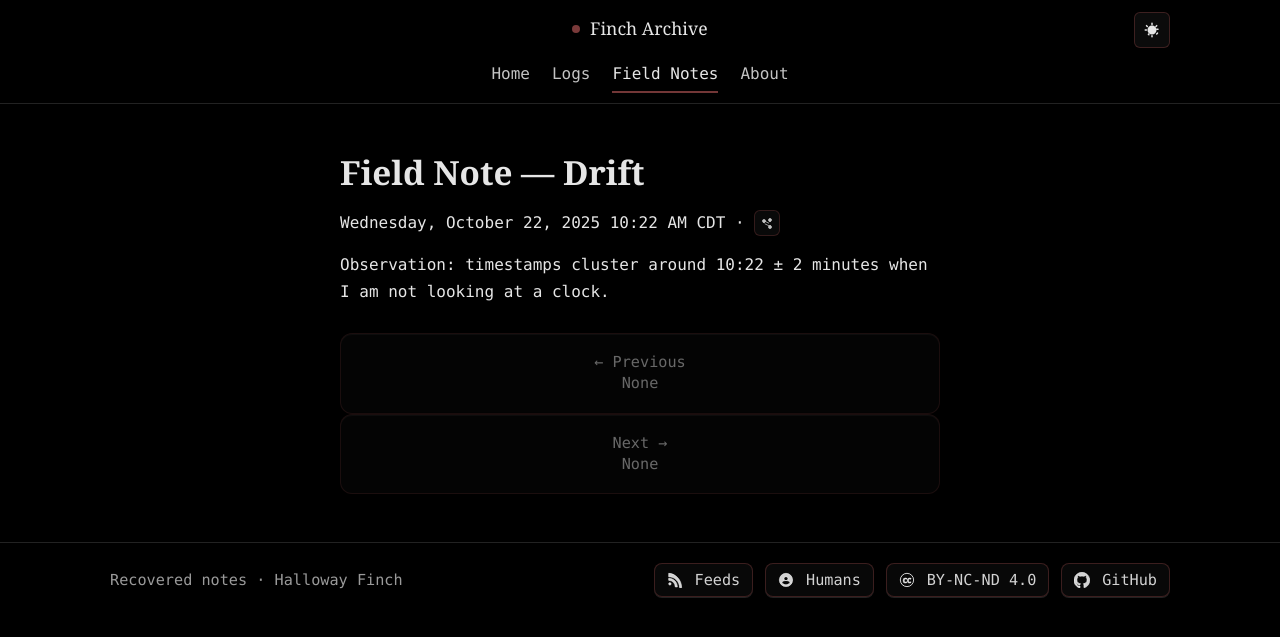
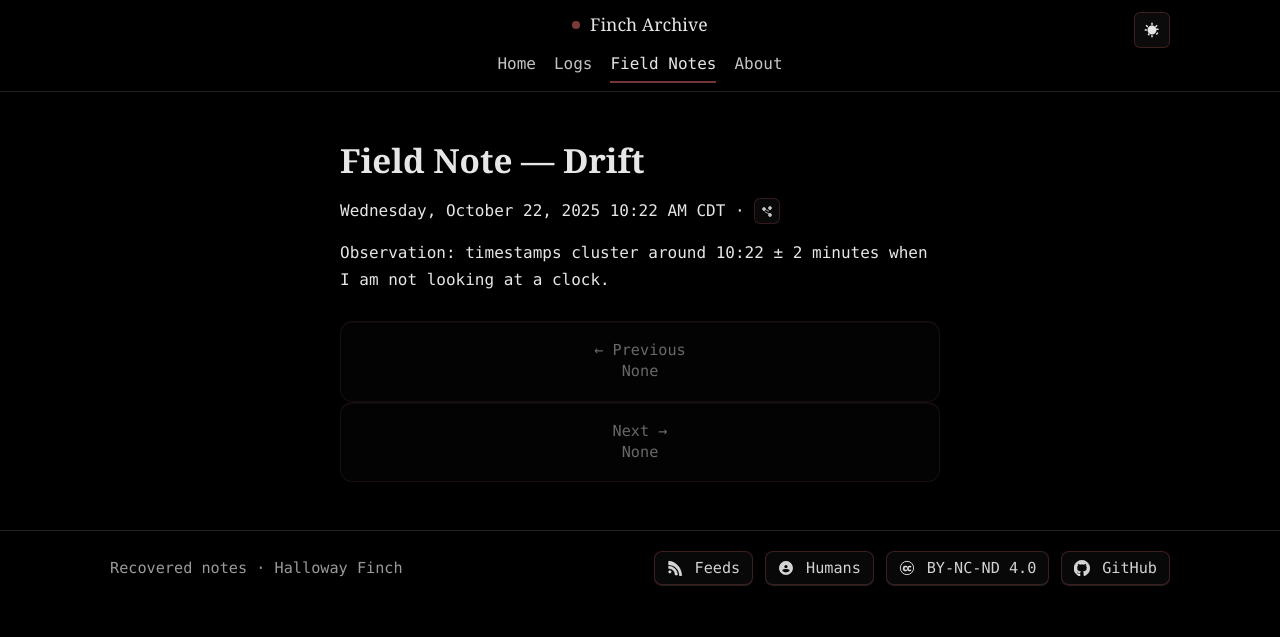
Before and after one commit to HallowayFinch/fincharchive.com, a Jekyll site: the page built from _field-notes/drift.md, in a window 1280 px wide. Shown: the top 637 px of the page. Built offline with Jekyll 4.4.1, drawn with Linux system fonts in a browser that asks for light colours.

Commit message:
Update style.css

```diff
--- a/assets/css/style.css
+++ b/assets/css/style.css
@@ -98,16 +98,23 @@ header.site{
   display:grid; grid-template-columns:1fr auto;
   align-items:center; gap:12px;
 }
-.brand{ display:flex; align-items:center; gap:.6rem; padding:12px 0; white-space:nowrap; }
+
+/* Tighten brand padding slightly (affects space above/below logo) */
+.brand{
+  display:flex; align-items:center; gap:.6rem;
+  padding:10px 0;                  /* was 12px 0 */
+  white-space:nowrap;
+}
 .brand .dot{ width:8px; height:8px; border-radius:999px; background:var(--accent); }
 .brand a{ font-family:var(--serif); font-size:1.1rem; }
+
 .header-actions{ display:flex; align-items:center; gap:8px; }
 
-/* Primary nav */
+/* Primary nav — pull it closer to the brand */
 .primary-nav{
   display:flex; gap:18px; align-items:center;
   overflow-x:auto; white-space:nowrap; -webkit-overflow-scrolling:touch;
-  padding:10px 0;
+  padding:8px 0;                   /* was 10px 0 → tighter just above nav */
 }
 .primary-nav::-webkit-scrollbar{ display:none; }
 .primary-nav a{
@@ -125,15 +132,22 @@ header.site{
 
 /* Mobile/desktop header tweaks */
 @media (max-width:720px){
-  .header-bar{ grid-template-columns:1fr auto; grid-template-rows:auto auto; row-gap:6px; }
-  .brand{ padding:8px 0; }
-  .primary-nav{ grid-column:1 / -1; padding:6px 0 8px; gap:14px; }
+  .header-bar{ grid-template-columns:1fr auto; grid-template-rows:auto auto; row-gap:4px; } /* was 6px */
+  .brand{ padding:6px 0; }          /* was 8px 0 in this breakpoint */
+  .primary-nav{
+    grid-column:1 / -1;
+    padding:4px 0 6px;              /* was 6px 0 8px */
+    gap:14px;
+  }
 }
 @media (min-width:980px){
   header.site .wrap{ position:relative; }
   .header-bar{ display:flex; flex-direction:column; align-items:center; gap:6px; }
-  .brand{ padding-top:14px; }
-  .primary-nav{ padding-top:0; gap:22px; }
+  .brand{ padding:10px 0 4px; }     /* top 10px, bottom 4px to tuck nav closer */
+  .primary-nav{
+    padding-top:2px;                /* was 0; small nudge closer to brand */
+    gap:18px;                       /* keep visual rhythm */
+  }
   .header-actions{ position:absolute; right:20px; top:12px; }
 }
 
@@ -322,7 +336,7 @@ a:hover .fn-thumb {
   padding:18px 22px;
   border:1px solid var(--badge-border);
   border-radius:12px;
-  background:var(--badge-bg);
+  background:var(--card-bg);
   color:var(--fg);
   text-decoration:none;
   box-shadow:inset 0 1px rgba(255,255,255,0.08), 0 2px 6px rgba(0,0,0,0.10);
```
